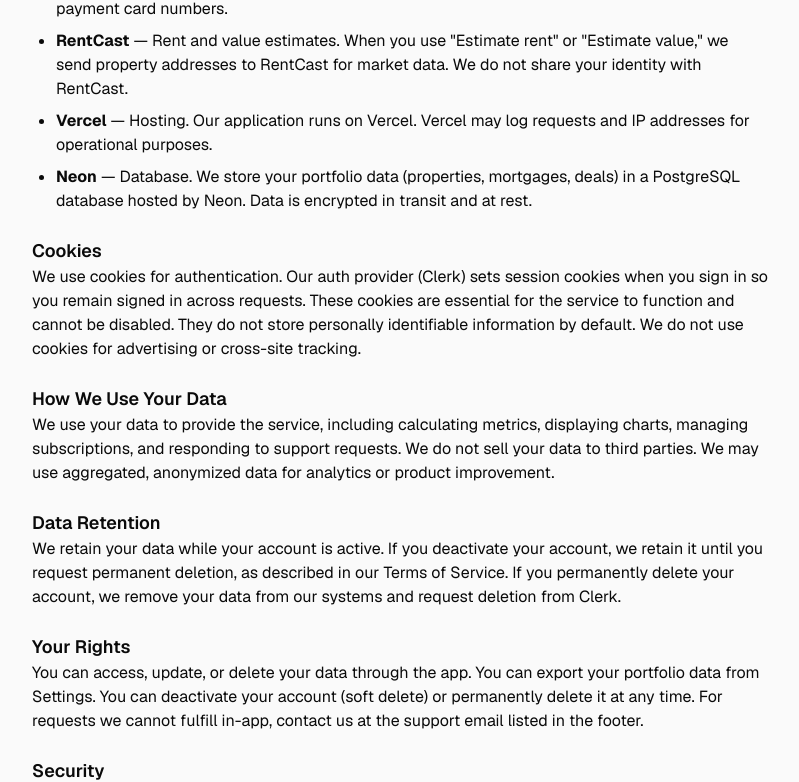
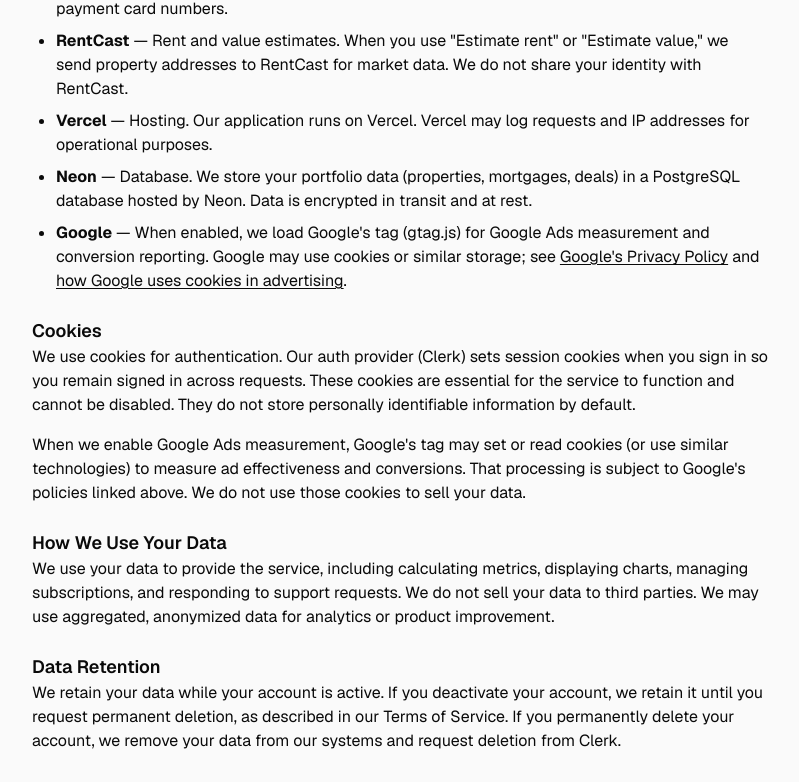
Before and after one commit to Refuro/RealEstatePortfolio, a Next.js app in the folder app/: page /privacy in a window 1280 px wide. Shown: the part 674-1456 px from the top of the page, without its empty margins (240-1039 px from the left). Built offline with nearby package versions, Linux system fonts and the light colour scheme; no server answers.

Commit message:
advert support

```diff
--- a/app/app/layout.tsx
+++ b/app/app/layout.tsx
@@ -1,4 +1,5 @@
 import type { Metadata } from "next";
+import Script from "next/script";
 import { ClerkProvider } from "@clerk/nextjs";
 import { Geist, Geist_Mono } from "next/font/google";
 import { PostHogAnalyticsProvider } from "@/components/analytics/posthog-provider";
@@ -101,6 +102,27 @@
   );
 }
 
+function GoogleAdsGtag() {
+  const id = process.env.NEXT_PUBLIC_GOOGLE_ADS_ID;
+  if (!id) return null;
+  return (
+    <>
+      <Script
+        src={`https://www.googletagmanager.com/gtag/js?id=${encodeURIComponent(id)}`}
+        strategy="afterInteractive"
+      />
+      <Script id="google-ads-gtag-init" strategy="afterInteractive">
+        {`
+window.dataLayer = window.dataLayer || [];
+function gtag(){dataLayer.push(arguments);}
+gtag('js', new Date());
+gtag('config', ${JSON.stringify(id)});
+`}
+      </Script>
+    </>
+  );
+}
+
 export default function RootLayout({
   children,
 }: Readonly<{
@@ -120,11 +142,15 @@
               }
             />
           ) : null}
+          {process.env.NEXT_PUBLIC_GOOGLE_ADS_ID ? (
+            <link rel="preconnect" href="https://www.googletagmanager.com" />
+          ) : null}
           <JsonLdScript />
         </head>
         <body
           className={`${geistSans.variable} ${geistMono.variable} antialiased`}
         >
+          <GoogleAdsGtag />
           <PostHogAnalyticsProvider>
             <PostHogIdentify />
             <PostHogSignupOnce />
--- a/app/app/privacy/page.tsx
+++ b/app/app/privacy/page.tsx
@@ -38,7 +38,7 @@
           Privacy Policy
         </h1>
         <p className="mt-2 text-sm text-muted">
-          Last updated: March 2025
+          Last updated: March 2026
         </p>
 
         <div className="mt-8 space-y-6 text-base text-foreground">
@@ -70,13 +70,37 @@
               <li>
                 <strong>Neon</strong> — Database. We store your portfolio data (properties, mortgages, deals) in a PostgreSQL database hosted by Neon. Data is encrypted in transit and at rest.
               </li>
+              <li>
+                <strong>Google</strong> — When enabled, we load Google&apos;s tag (gtag.js) for Google Ads measurement and conversion reporting. Google may use cookies or similar storage; see{" "}
+                <a
+                  href="https://policies.google.com/privacy"
+                  className="text-primary underline underline-offset-2 hover:text-foreground"
+                  target="_blank"
+                  rel="noopener noreferrer"
+                >
+                  Google&apos;s Privacy Policy
+                </a>
+                {" "}and{" "}
+                <a
+                  href="https://policies.google.com/technologies/ads"
+                  className="text-primary underline underline-offset-2 hover:text-foreground"
+                  target="_blank"
+                  rel="noopener noreferrer"
+                >
+                  how Google uses cookies in advertising
+                </a>
+                .
+              </li>
             </ul>
           </section>
 
           <section>
             <h2 className="text-lg font-semibold">Cookies</h2>
             <p>
-              We use cookies for authentication. Our auth provider (Clerk) sets session cookies when you sign in so you remain signed in across requests. These cookies are essential for the service to function and cannot be disabled. They do not store personally identifiable information by default. We do not use cookies for advertising or cross-site tracking.
+              We use cookies for authentication. Our auth provider (Clerk) sets session cookies when you sign in so you remain signed in across requests. These cookies are essential for the service to function and cannot be disabled. They do not store personally identifiable information by default.
+            </p>
+            <p className="mt-4">
+              When we enable Google Ads measurement, Google&apos;s tag may set or read cookies (or use similar technologies) to measure ad effectiveness and conversions. That processing is subject to Google&apos;s policies linked above. We do not use those cookies to sell your data.
             </p>
           </section>
 
```
Also changed, not shown: 10 other files (tests, documents, lock files or other folders).
